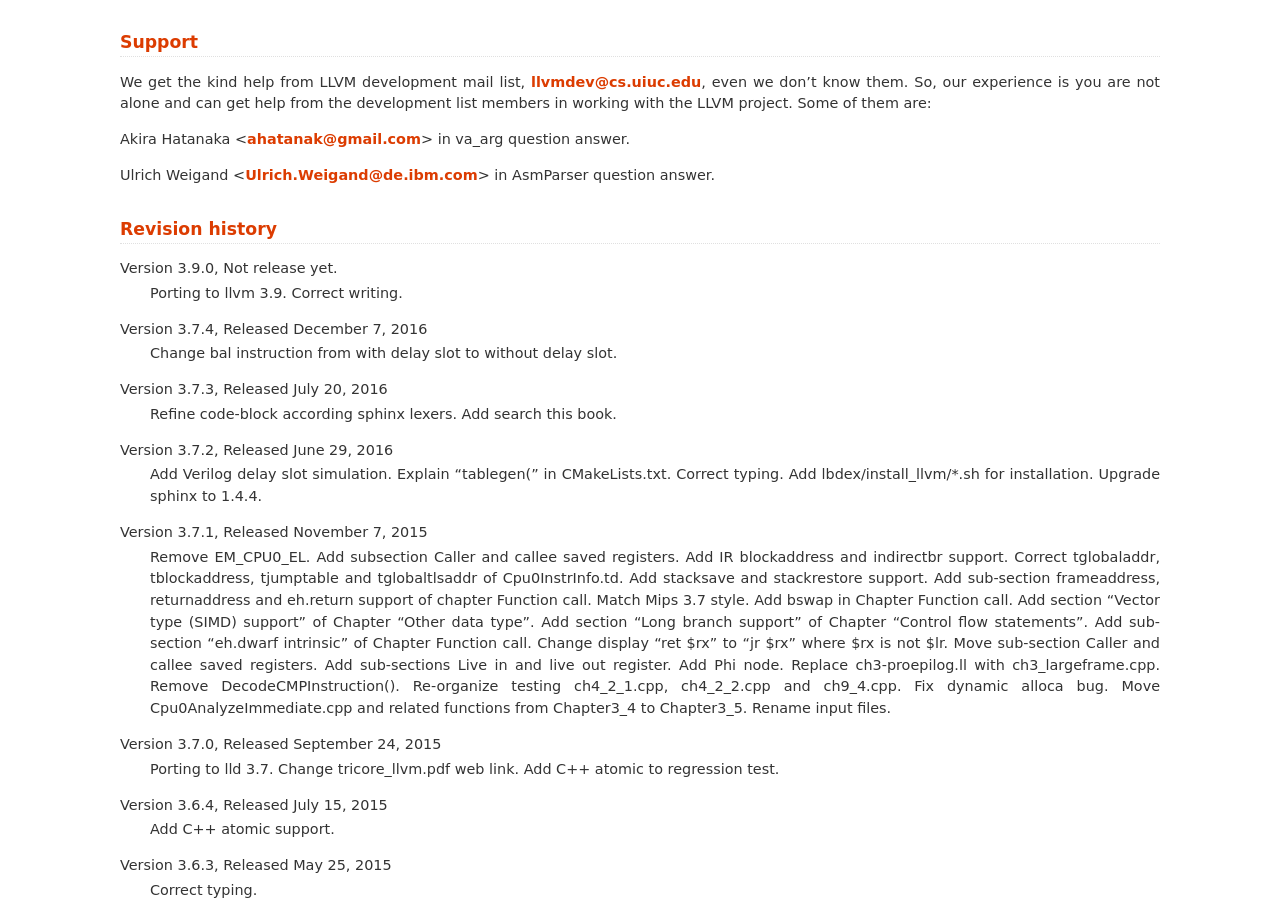
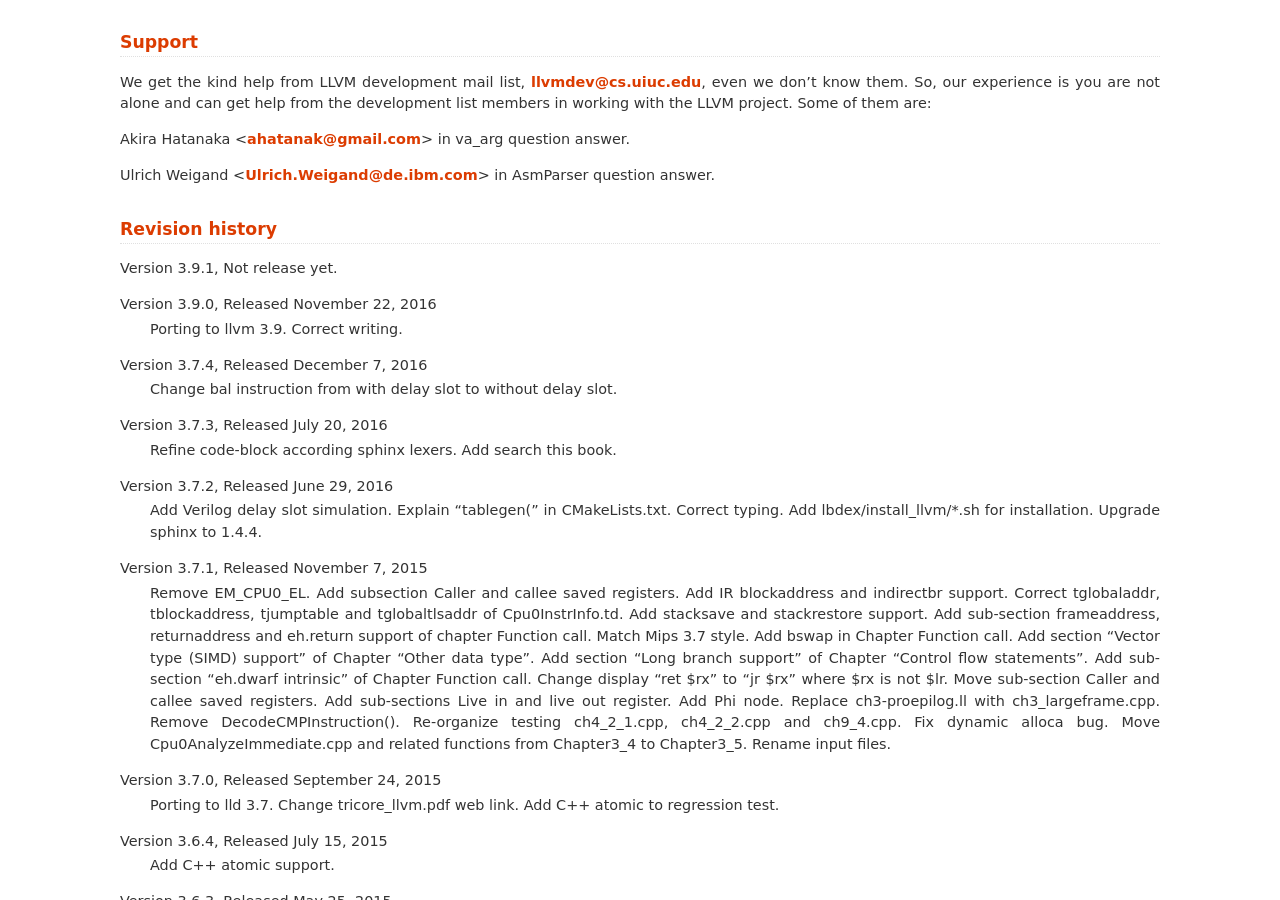
Before and after one commit to Jonathan2251/lbd, a Sphinx documentation site: the page built from source/about.rst, in a window 1280 px wide and 900 px high, scrolled down 930 px. Built offline with Sphinx 7.4.7, drawn with Linux system fonts in a browser that asks for light colours; pages that are not in the unit, such as notebooks, are missing from menus.

Commit message:
Porting to llvm 3.9

```diff
--- a/source/about.rst
+++ b/source/about.rst
@@ -57,7 +57,9 @@ Ulrich Weigand <Ulrich.Weigand@de.ibm.com> in AsmParser question answer.
 Revision history
 ----------------
 
-Version 3.9.0, Not release yet.
+Version 3.9.1, Not release yet.
+
+Version 3.9.0, Released November 22, 2016
   Porting to llvm 3.9.
   Correct writing.
 
```
